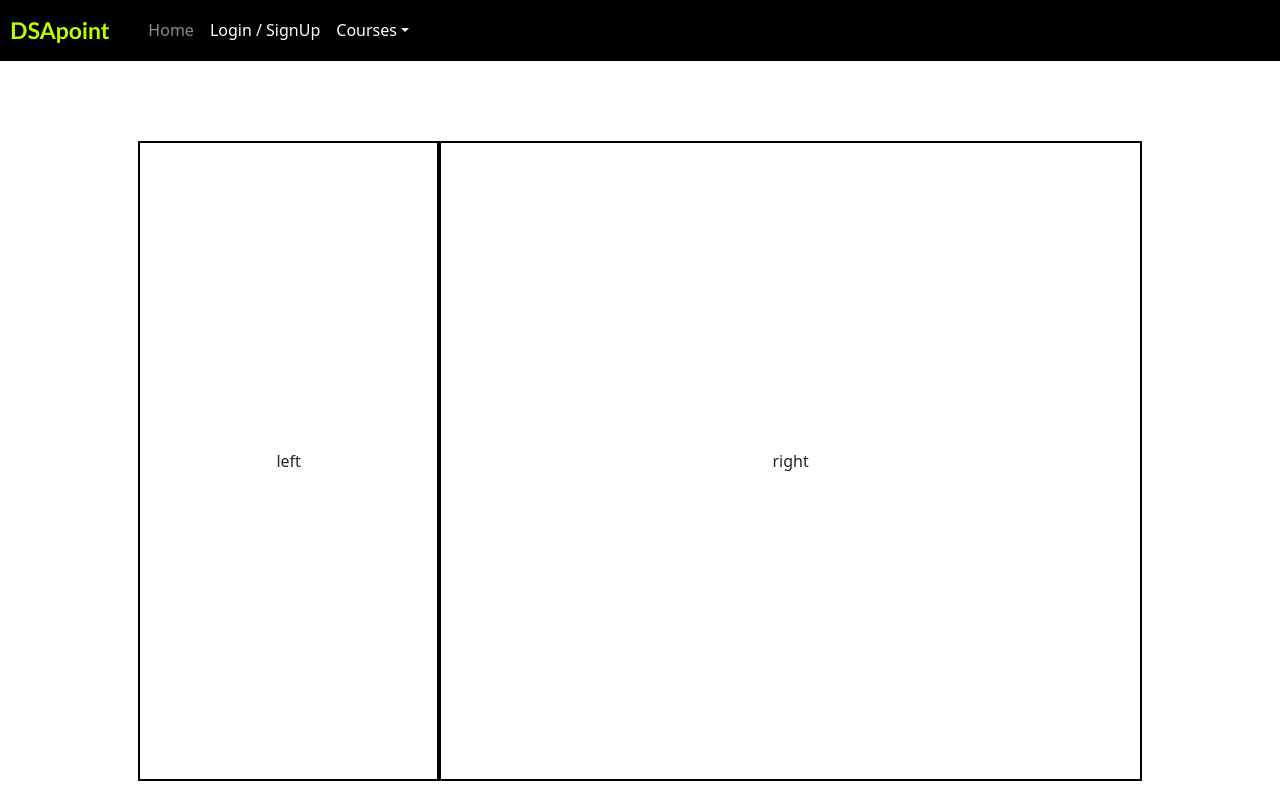
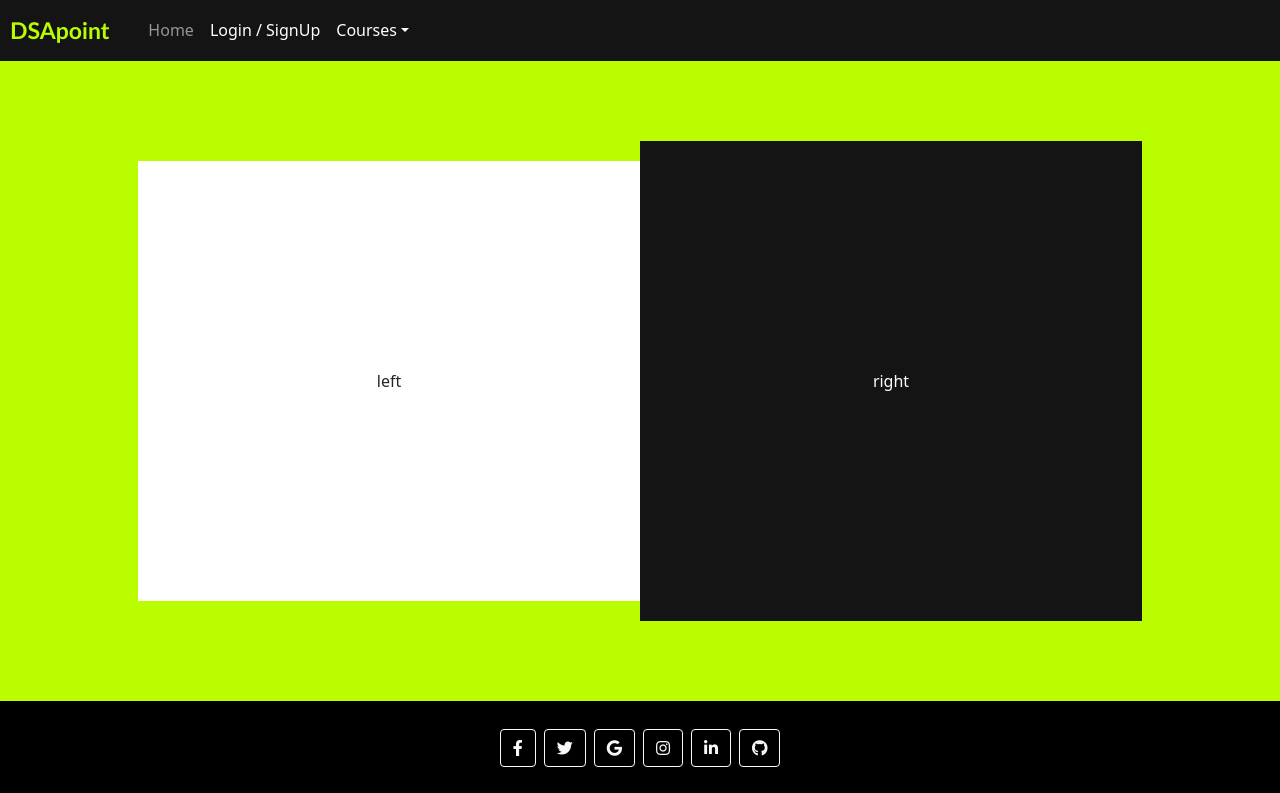
Before and after one commit to dev-anuragS/DSApoint, a React (Create React App) app in the folder dsapoint/: page /login in a window 1280 px wide. Shown: the top 793 px of the page. Built offline with nearby package versions, Linux system fonts and the light colour scheme.

Commit message:
Changed home.scss, login.scss, variables.scss

```diff
--- a/dsapoint/src/components/sass/home.scss
+++ b/dsapoint/src/components/sass/home.scss
@@ -6,6 +6,7 @@
     display: flex;
     align-items: center;
     justify-content: center;
+    background-color: $primary;
 }
 
 #homeContent{
--- a/dsapoint/src/components/sass/login.scss
+++ b/dsapoint/src/components/sass/login.scss
@@ -1,14 +1,15 @@
 @import '../sass/variables.scss';
 
 #container{
-    min-height:100vh;
+    min-height:80vh;
     display:flex;
     align-items: center;
     justify-content: center;
+    background-color: $primary;
 }
 
 #loginContainer{
-    min-height:80vh;
+    min-height:70vh;
     display:flex;
     width:80vw;
     align-items: center;
@@ -17,19 +18,21 @@
 }
 
 #left{
-    width:30%;
-    height:80vh;
+    width:50%;
+    height:55vh;
     display:flex;
     align-items: center;
     justify-content: center;
-    border: 2px solid black;
+    background-color: white;
 }
 
 #right{
-    width:70%;
-    height:80vh;
+    width:50%;
+    height:60vh;
     display:flex;
     align-items: center;
     justify-content: center;
-    border:2px solid black;
+    background-color: $background;
+    box-shadow: 20px;
+    color:$secondary;
 }
--- a/dsapoint/src/components/sass/variables.scss
+++ b/dsapoint/src/components/sass/variables.scss
@@ -1,3 +1,3 @@
 $primary:rgb(186, 253, 0);
-$background:black;
+$background:rgb(20, 20, 20);
 $secondary:white;
```
